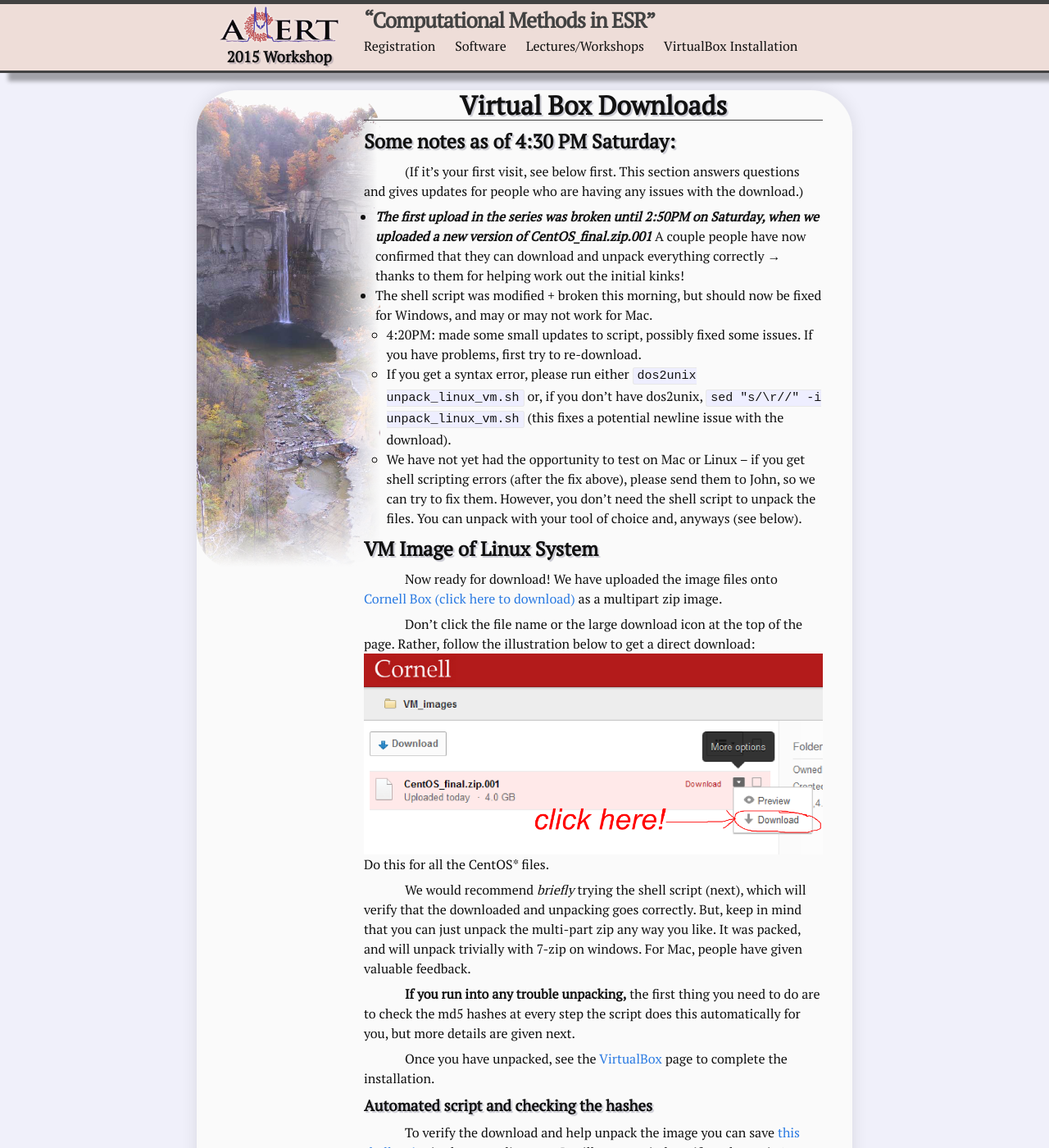
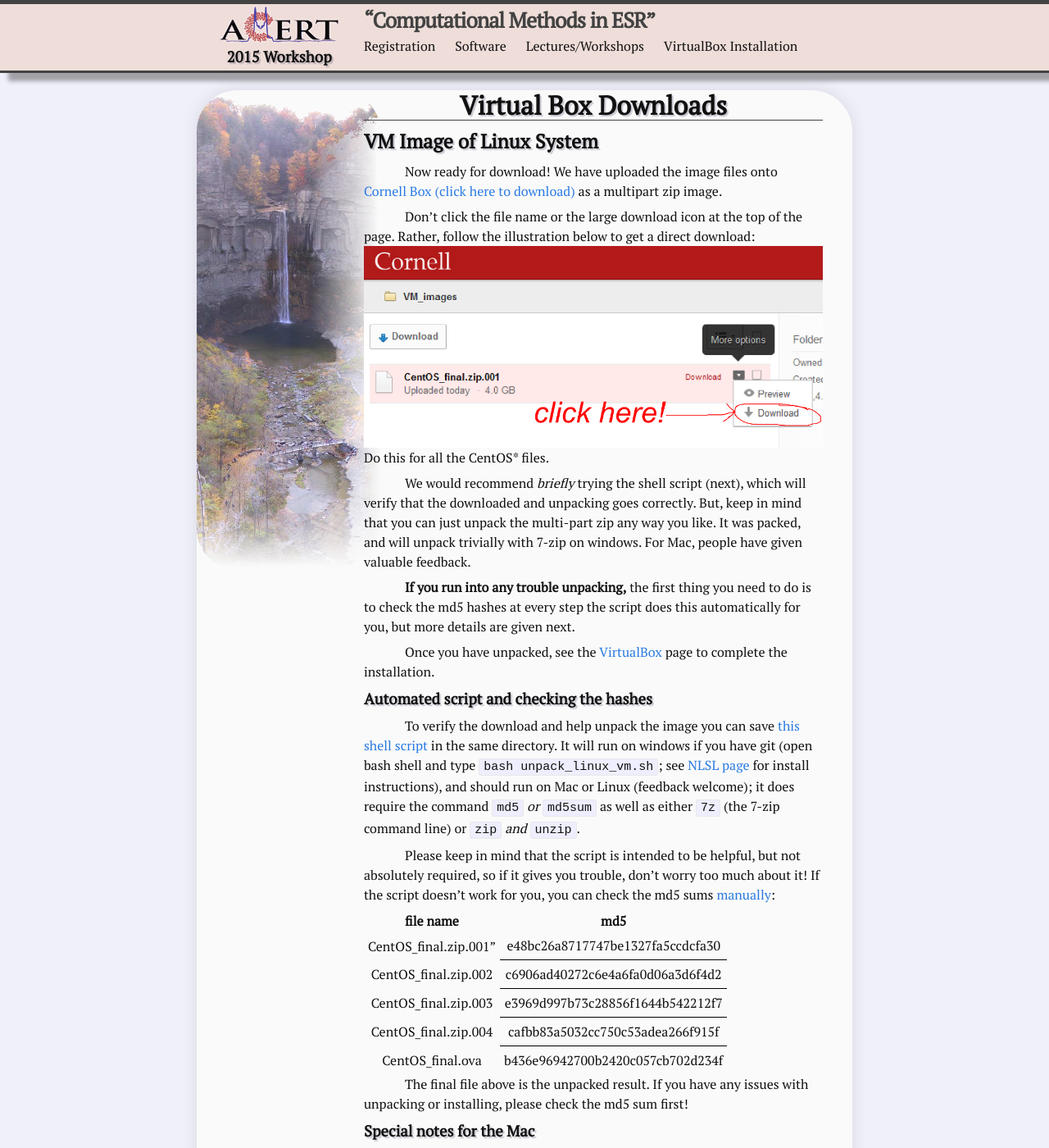
Before and after one commit to jmfranck/acert.github.io, a Jekyll site: the page built from VirtualBox/Downloads.md, in a window 1280 px wide and 1400 px high. Shown: the whole window at 82% size. Built offline with Jekyll 4.4.1, drawn with Linux system fonts in a browser that asks for light colours; some of the changed text lies outside the part shown.

```diff
--- a/VirtualBox/Downloads.md
+++ b/VirtualBox/Downloads.md
@@ -4,15 +4,6 @@ title: Virtual Box Downloads
 attribution: J. Franck
 ---
 # {{ page.title }}
-
-##Some notes as of 4:30 PM Saturday:
-(If it's your first visit, see below first.  This section answers questions and gives updates for people who are having any issues with the download.)
-
-- ***The first upload in the series was broken until 2:50PM on Saturday, when we uploaded a new version of CentOS_final.zip.001*** A couple people have now confirmed that they can download and unpack everything correctly → thanks to them for helping work out the initial kinks!
-- The shell script was modified + broken this morning, but should now be fixed for Windows, and may or may not work for Mac.
-    - 4:20PM: made some small updates to script, possibly fixed some issues.  If you have problems, first try to re-download.
-    - If you get a syntax error, please run either `dos2unix unpack_linux_vm.sh` or, if you don't have dos2unix, `sed "s/\r//" -i unpack_linux_vm.sh` (this fixes a potential newline issue with the download).
-    - We have not yet had the opportunity to test on Mac or Linux -- if you get shell scripting errors (after the fix above), please send them to John, so we can try to fix them.  However, you don't need the shell script to unpack the files.  You can unpack with your tool of choice and, anyways (see below).
 
 ## VM Image of Linux System
 
@@ -27,7 +18,7 @@ But, keep in mind that you can just unpack the multi-part zip any way you like.
 It was packed, and will unpack trivially with 7-zip on windows.
 For Mac, people have given valuable feedback.
 
-**If you run into any trouble unpacking,** the first thing you need to do are to check the md5 hashes at every step the script does this automatically for you, but more details are given next.
+**If you run into any trouble unpacking,** the first thing you need to do is to check the md5 hashes at every step the script does this automatically for you, but more details are given next.
 
 Once you have unpacked,
 see the [VirtualBox]({{ site.url }}/VirtualBox.html) page to complete the installation.
```
Also changed, not shown: other parts of VirtualBox/Downloads.md (+9 -0 lines), _posts/2015-06-07-rollout.md (added, +17 -0 lines).
